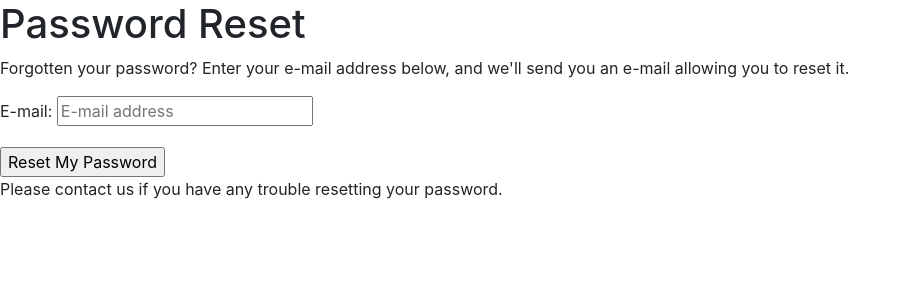
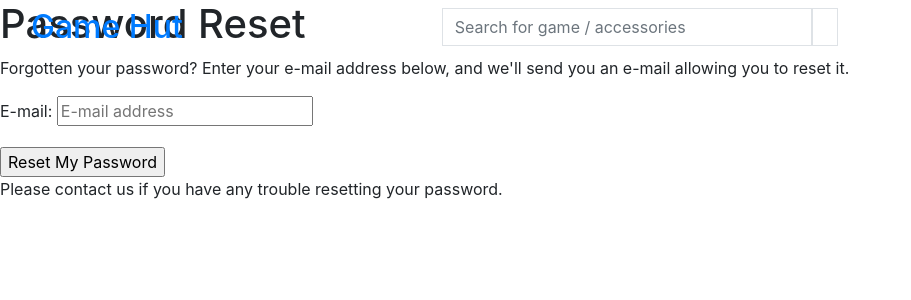
Before and after one commit to Code-Institute-Submissions/milestone-108, a Django app: page /accounts/password/reset/ in a window 1280 px wide. Shown: the top 300 px of the page, without its empty margins (0-911 px from the left). Run offline with Django 3.2, Linux system fonts and the light colour scheme; parts of the project's set-up code (start-up, migrations or seed data) failed here and were passed over; some libraries are stand-ins or nearby versions.

Commit message:
added some content too nav bar

```diff
--- a/home/templates/home/index.html
+++ b/home/templates/home/index.html
@@ -13,7 +13,7 @@
     <div class="container h-100">
         <div class="row h-100">
             <div class="col-7 col-md-6 my-auto">
-                <h1 class="display-3 logo-font text-black">
+                <h1 class="display-3 logo-font">
                     All your gaming needs
                 </h1>
                 <div class="my-5">
--- a/templates/base.html
+++ b/templates/base.html
@@ -31,7 +31,37 @@
     <title>Game Hut {% block extra_title %}{% endblock %}</title>
   </head>
   <body>
-    <header class="container-fluid fixed-top"></header>
+    <header class="container-fluid fixed-top">
+        <div class="row">
+            <div class="col-12 col-lg-4 my-auto py-1 py-lg-0 text-center text-lg-left">
+                <a href="{% url 'home'%}" class="nav-link main-logo-link">
+                    <h2 class="logo-font m-0">
+                        Game Hut
+                    </h2>
+                </a>
+            </div>
+            <div class="col-12 col-lg-4 my-auto py-1 py-lg-0">
+                <form method="GET" action="">
+                    <div class="input-group w-100">
+                        <input class="form-control border rounded-0" type="text" name="q" placeholder="Search for game / accessories">
+                        <div class="inpur-group-append">
+                            <button class="form-control btn border rounded-0" type="submit">
+                                <span class="icon">
+                                    <i class="fas fa-search"></i>
+                                </span>
+                            </button>
+                        </div>
+                    </div>
+                </form>
+            </div>
+            <div class="col-12 col-lg-4 my-auto py-1 py-lg-0">
+                <ul class="list-inline list-unstyled text-center text-lg-right my-0">
+                    <li class="list-inline-item dropdown"></li>
+                    <li class="list0inline-item"></li>
+                </ul>
+            </div>
+        </div>
+    </header>
 
     {% if messages %}
     <div class="message-container"></div>
```
